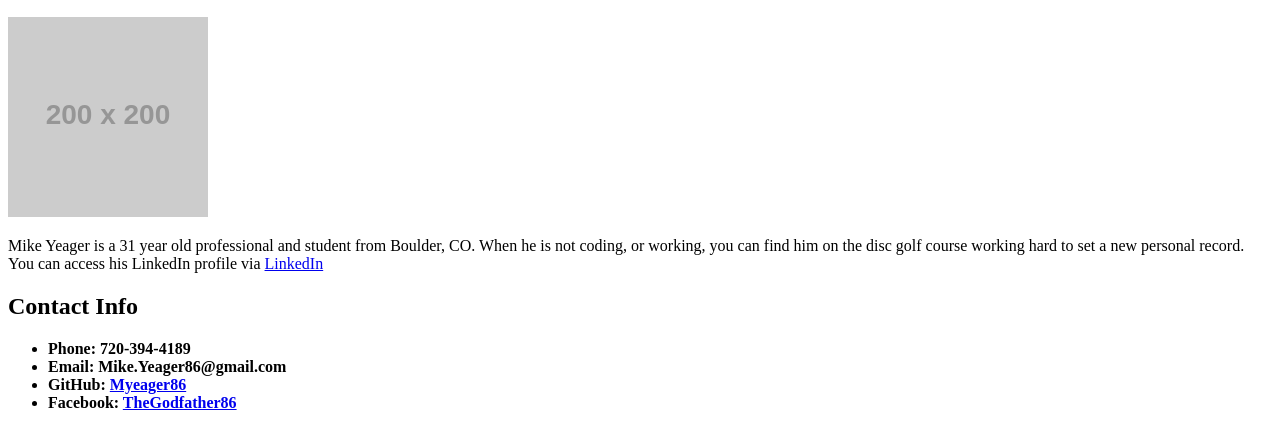
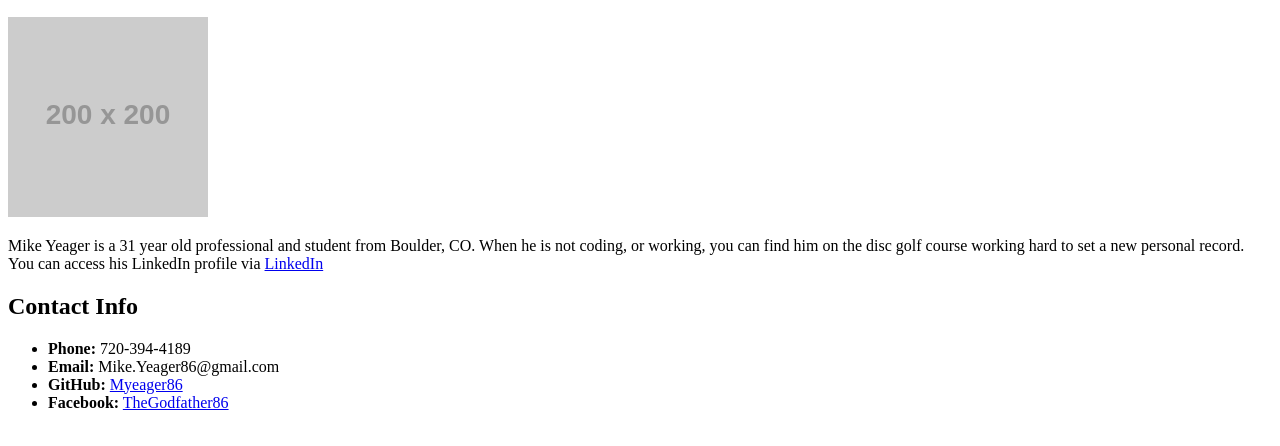
Before and after one commit to Myeager86/Bio-page, a plain HTML site: page index.html in a window 1280 px wide. Shown: the part 110-556 px from the top of the page. Drawn offline with Linux system fonts and the light colour scheme; placeholder pictures from the web are drawn by us.

Commit message:
second edits

```diff
--- a/index.html
+++ b/index.html
@@ -18,27 +18,25 @@
 
     <p>Mike Yeager is a 31 year old professional and student from Boulder, CO. When he is not coding, or working, you can find
         him on the disc golf course working hard to set a new personal record. You can access his LinkedIn profile via
-        <a
-            href="www.linkedin.com/in/michael-yeager-a846194a">LinkedIn</a>
+        <a href="www.linkedin.com/in/michael-yeager-a846194a">LinkedIn</a>
     </p>
 
     <h2>Contact Info</h2>
     <ul>
         <strong>
-            <li>Phone: 720-394-4189</li>
-        </strong>
+            <li>Phone:</strong>
+        720-394-4189</li>
         <strong>
-            <li>Email: Mike.Yeager86@gmail.com</li>
-        </strong>
+            <li>Email:</strong>
+        Mike.Yeager86@gmail.com</li>
+
         <strong>
-            <li>GitHub:
-                <a href="https://github.com/Myeager86/Bio-page">Myeager86</a>
-            </li>
-        </strong>
+            <li>GitHub:</strong>
+        <a href="https://github.com/Myeager86/Bio-page">Myeager86</a>
+        </li>
         <strong>
-            <li>Facebook:
-                <a href="https://www.facebook.com/The.Godfather86?ref=bookmarks">TheGodfather86</li>
-        </strong>
+            <li>Facebook:</strong>
+        <a href="https://www.facebook.com/The.Godfather86?ref=bookmarks">TheGodfather86</li>
     </ul>
 
 </body>
```
